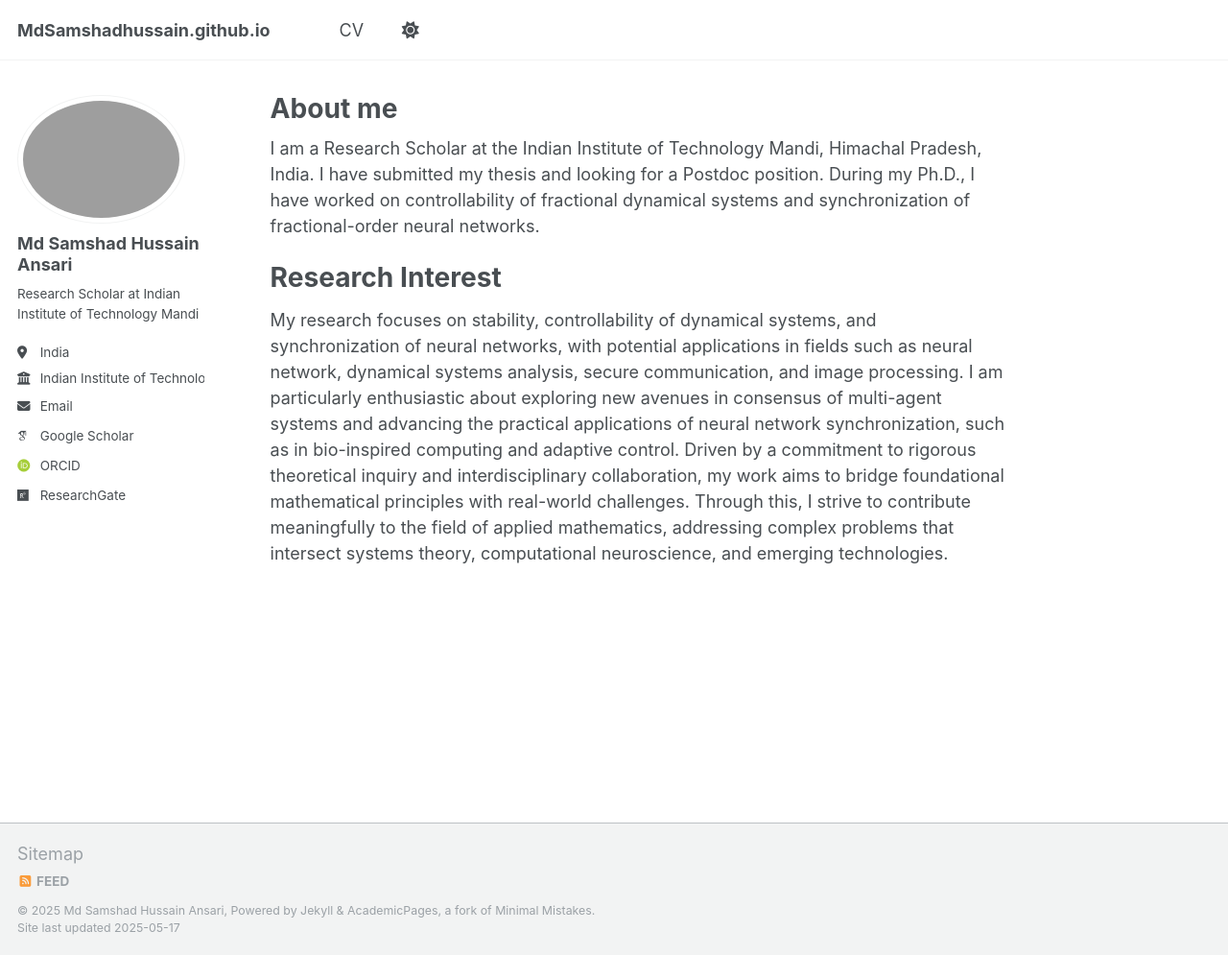
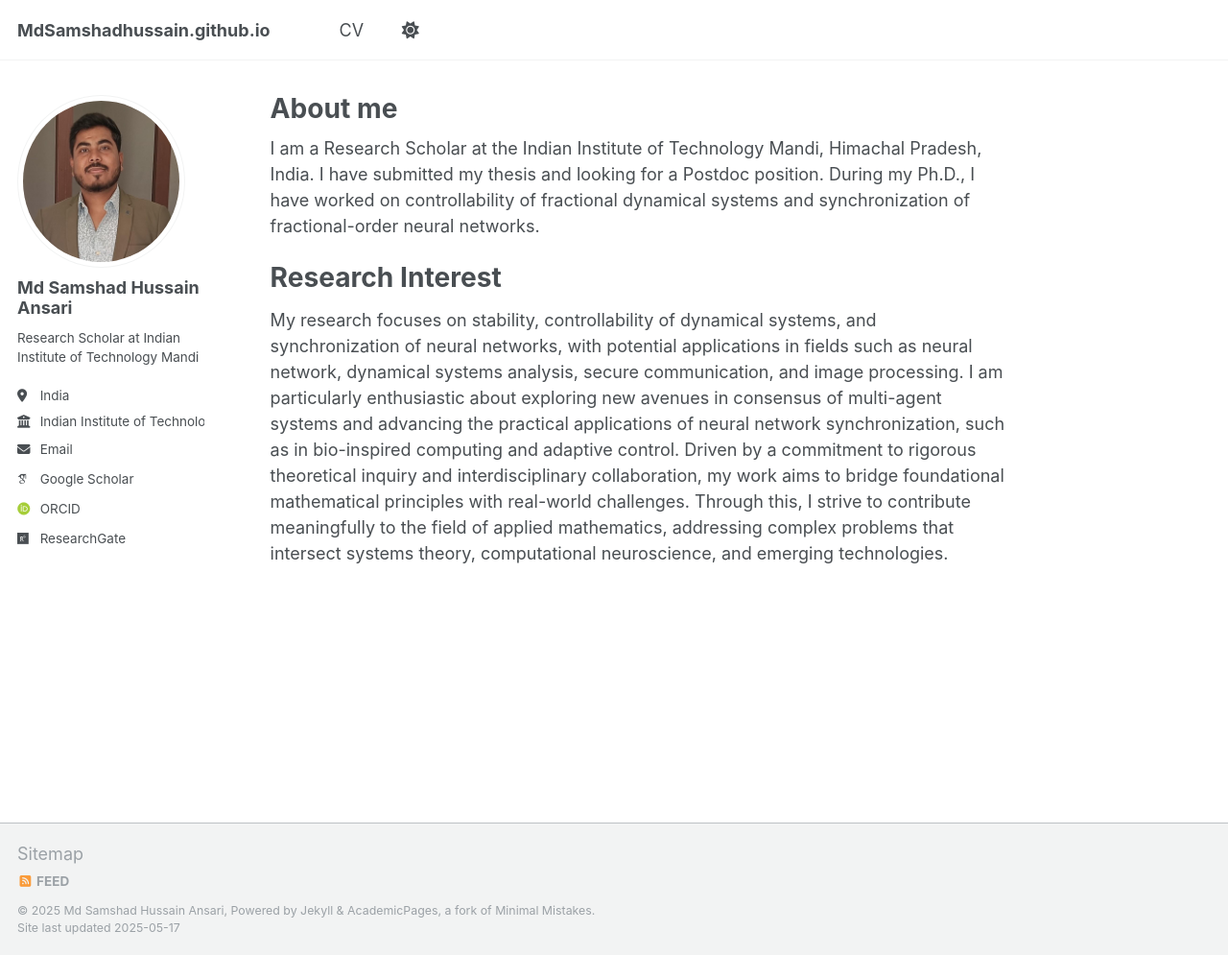
Before and after one commit to MdSamshadhussain/MdSamshadhussain.github.io, a Jekyll site: the page built from _pages/about.md, in a window 1280 px wide and 995 px high. Shown: the whole window at 96% size. Built offline with Jekyll 4.4.1, drawn with Linux system fonts in a browser that asks for light colours; some web fonts are replaced.

Commit message:
Update _config.yml

```diff
--- a/_config.yml
+++ b/_config.yml
@@ -22,7 +22,7 @@ repository               : "MdSamshadhussain/MdSamshadhussain.github.io"
 #               Additional customization can be done by editing /_includes/author-profile.html
 author:
   # Biographic information
-  avatar           : "m2.png"
+  avatar           : "MdSam.png"
   name             : "Md Samshad Hussain Ansari"
   pronouns         : # example: "she/her"
   bio              : "Research Scholar at Indian Institute of Technology Mandi"
```
